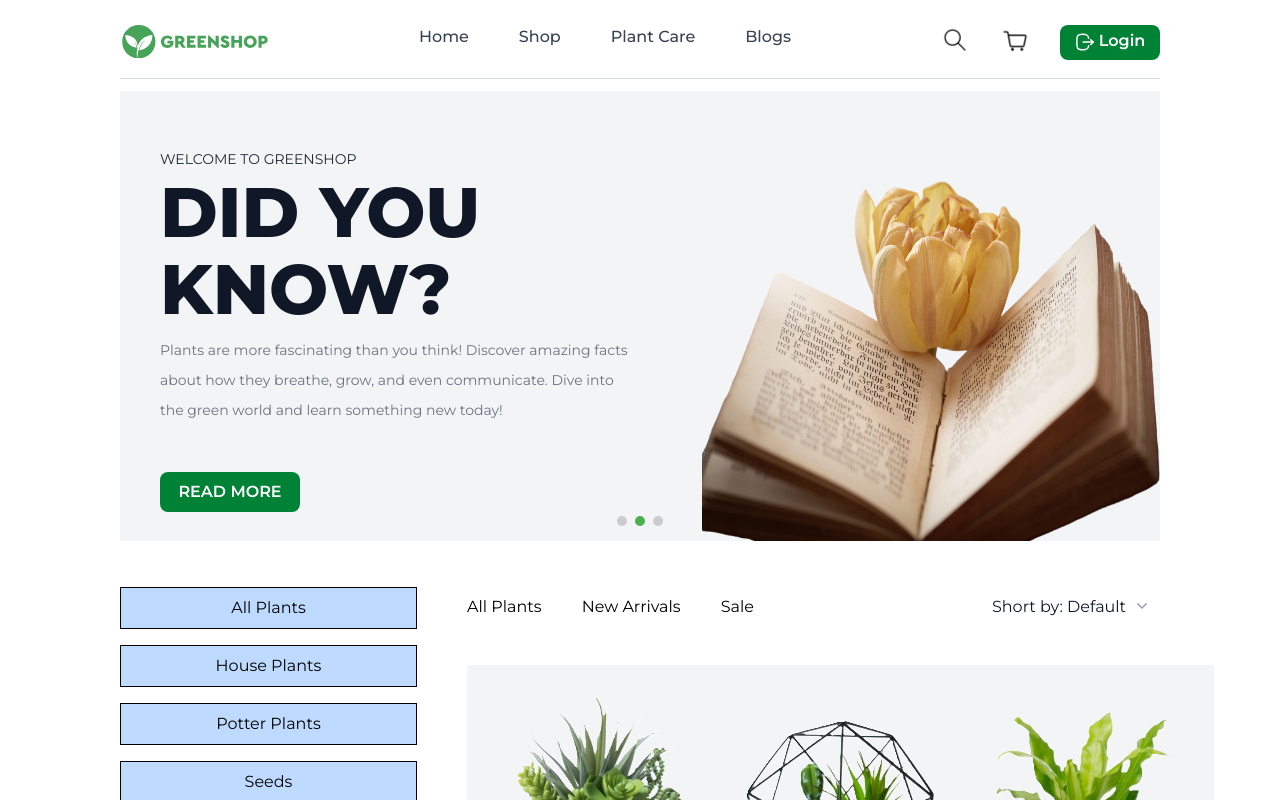
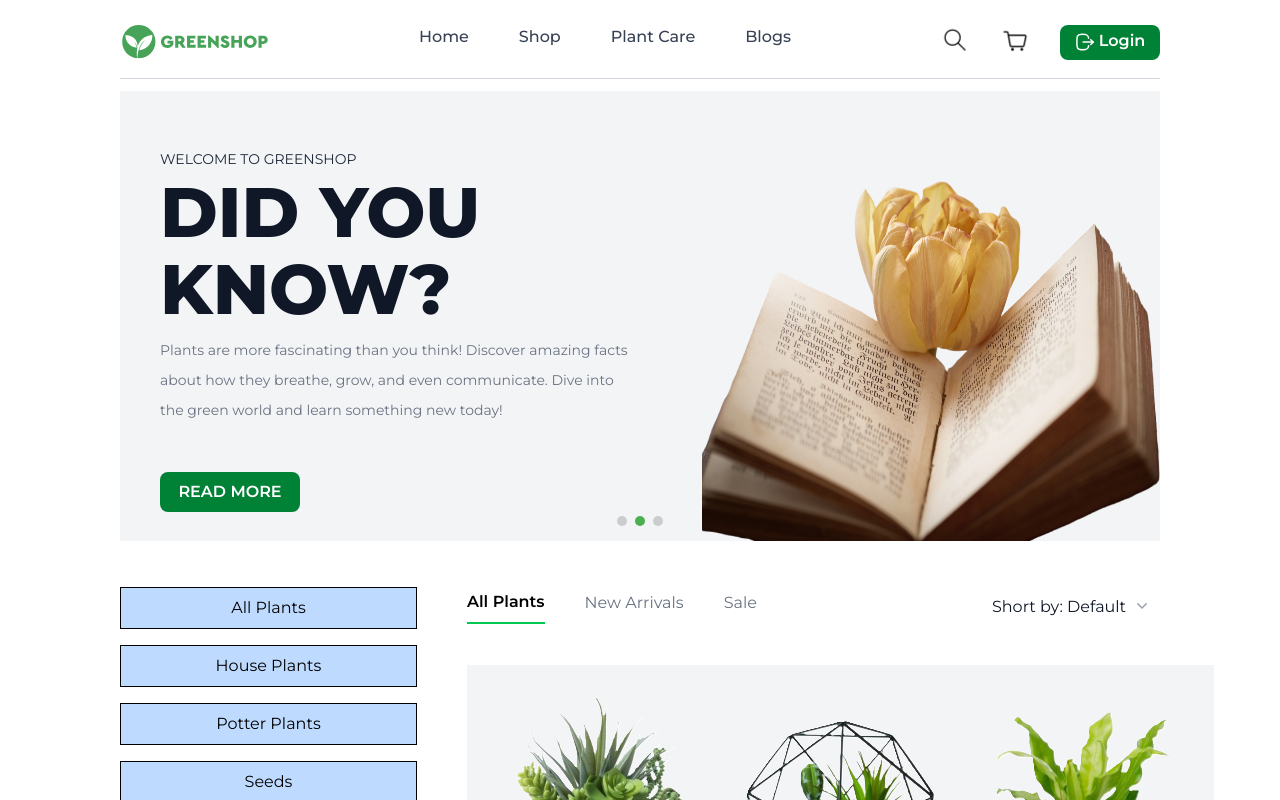
Before and after one commit to NaMiK0/Plants, a React (Vite) app in the folder frontend/plants/: page / in a window 1280 px wide. Shown: the top 800 px of the page. Built offline with nearby package versions, Linux system fonts and the light colour scheme.

Commit message:
карточки товаров, сортировка и фильтрация сделаны

```diff
--- a/frontend/plants/src/components/ContentHome.tsx
+++ b/frontend/plants/src/components/ContentHome.tsx
@@ -29,24 +29,17 @@ export default function ContentHome() {
             <section className="w-[70%] flex flex-col">
                 <nav className="flex flex-row justify-between mb-[38px]">
                     <div className="flex flex-row items-center gap-[40px]">
-                        <button
-                           onClick={() => setSelectedCategory("All Plants")}
-                           className="cursor-pointer"
-                        >
-                            All Plants
-                        </button>
-                        <button
-                            onClick={() => setSelectedCategory("New Arrivals")}
-                            className="cursor-pointer"
-                        >
-                            New Arrivals
-                        </button>
-                        <button
-                            onClick={() => setSelectedCategory("Sale")}
-                            className="cursor-pointer"
-                        >
-                            Sale
-                        </button>
+                        {["All Plants", "New Arrivals", "Sale"].map((category) => (
+                            <button
+                                key={category}
+                                onClick={() => setSelectedCategory(category)}
+                                className={`cursor-pointer pb-2 transition-all duration-200 ${
+                                    selectedCategory === category ? "border-b-2 border-green-500 font-semibold" : "text-gray-500"
+                                }`}
+                            >
+                                {category}
+                            </button>
+                        ))}
                     </div>
                     <div>
                         <DropdownMenuHome setSortOrder={setSortOrder}/>
@@ -91,7 +84,7 @@ export default function ContentHome() {
                         />
                         <CardOrder
                             id={5}
-                            category={["Big Plants"]}
+                            category={["Big Plants", "Sale"]}
                             image={ImgCard5}
                             title="Beach Spider Lily"
                             price={129}
@@ -99,7 +92,7 @@ export default function ContentHome() {
                         />
                         <CardOrder
                             id={6}
-                            category={["Succulents", "New Arrivals"]}
+                            category={["Succulents", "New Arrivals", "Sale"]}
                             image={ImgCard6}
                             title="Blushing Bromeliad"
                             price={139}
@@ -107,7 +100,7 @@ export default function ContentHome() {
                         />
                         <CardOrder
                             id={7}
-                            category={["Terrariums"]}
+                            category={["Terrariums", "Sale"]}
                             image={ImgCard7}
                             title="Bird's Nest Fern"
                             price={99}
```
